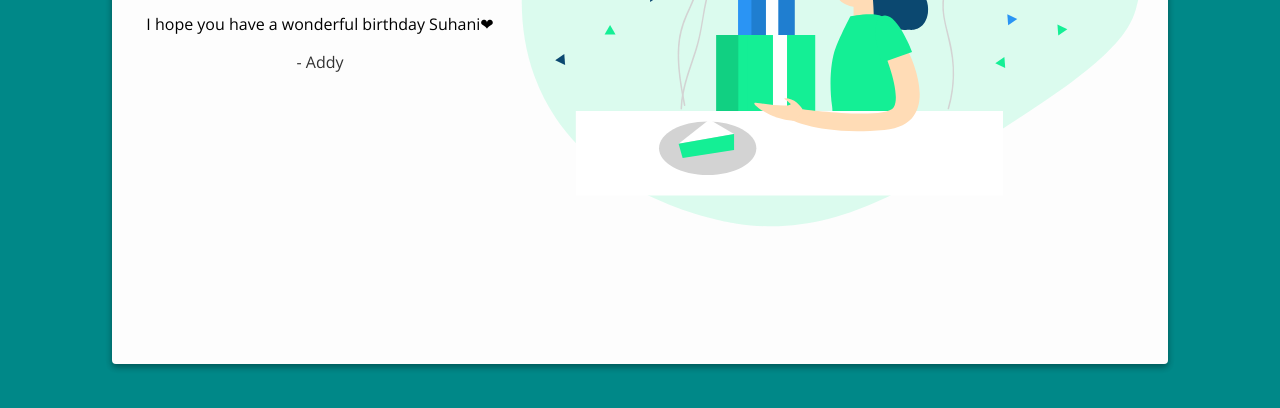
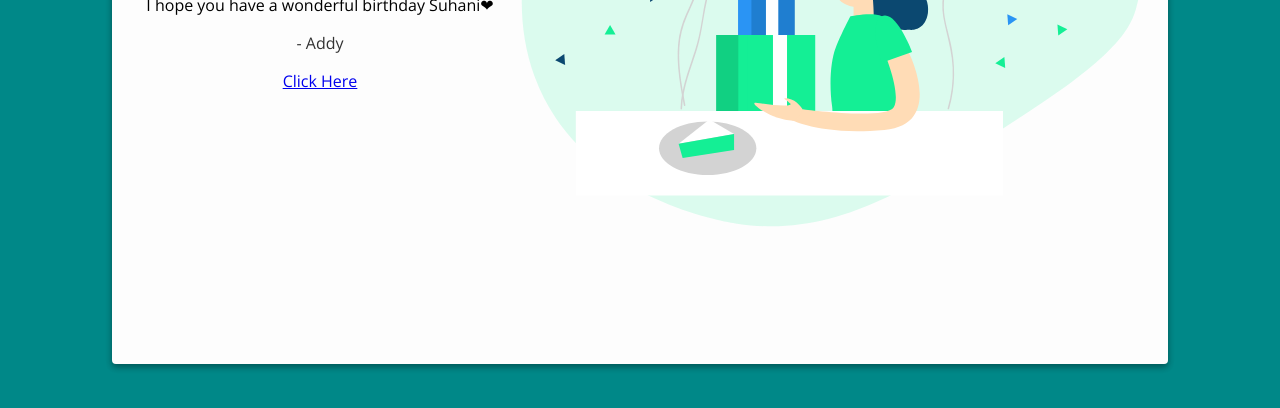
Before and after one commit to addythakur199/newpdf, a plain HTML site: page index.html in a window 1280 px wide. Shown: the part 392-800 px from the top of the page. Drawn offline with nearby package versions, Linux system fonts and the light colour scheme.

Commit message:
Update index.html

```diff
--- a/index.html
+++ b/index.html
@@ -15,6 +15,7 @@
       <h1>Happy Birthday!</h1>
       <p>I hope you have a wonderful birthday Suhani❤</p>
       <p class="muted">- Addy</p>
+      <p><a href="Marigold Birthday Greeting Collage.pdf">Click Here</a></p>
     </div>
     <div class="space"></div>
   </div>
```
